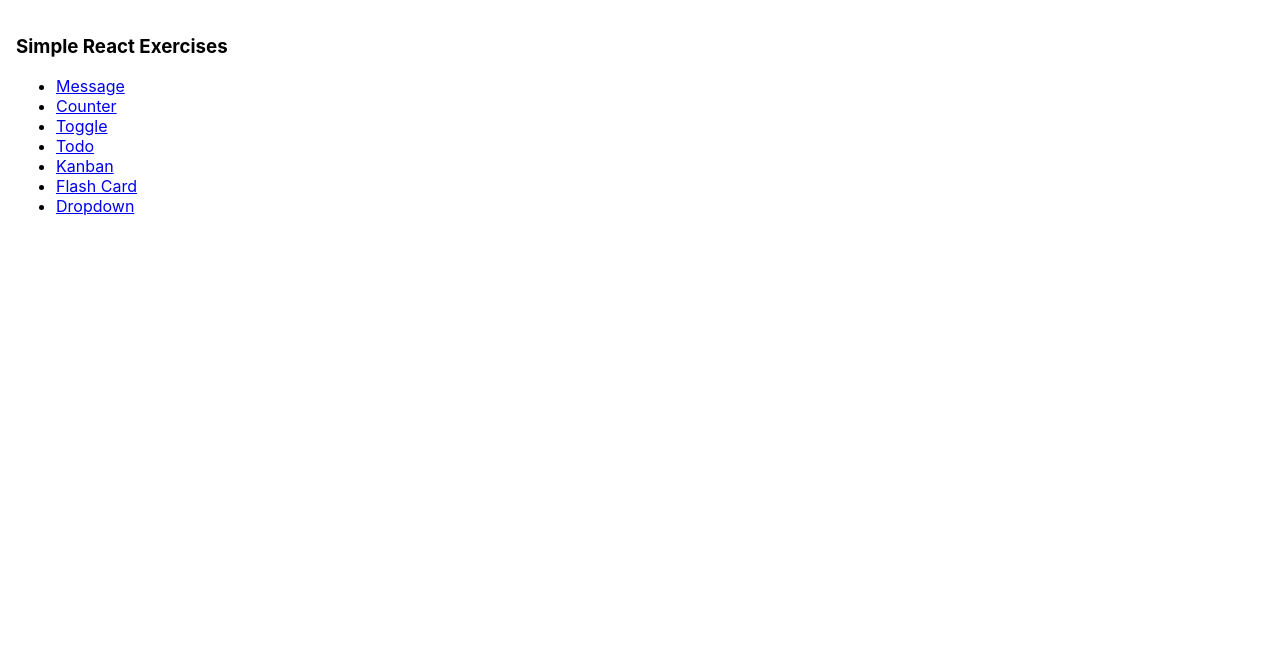
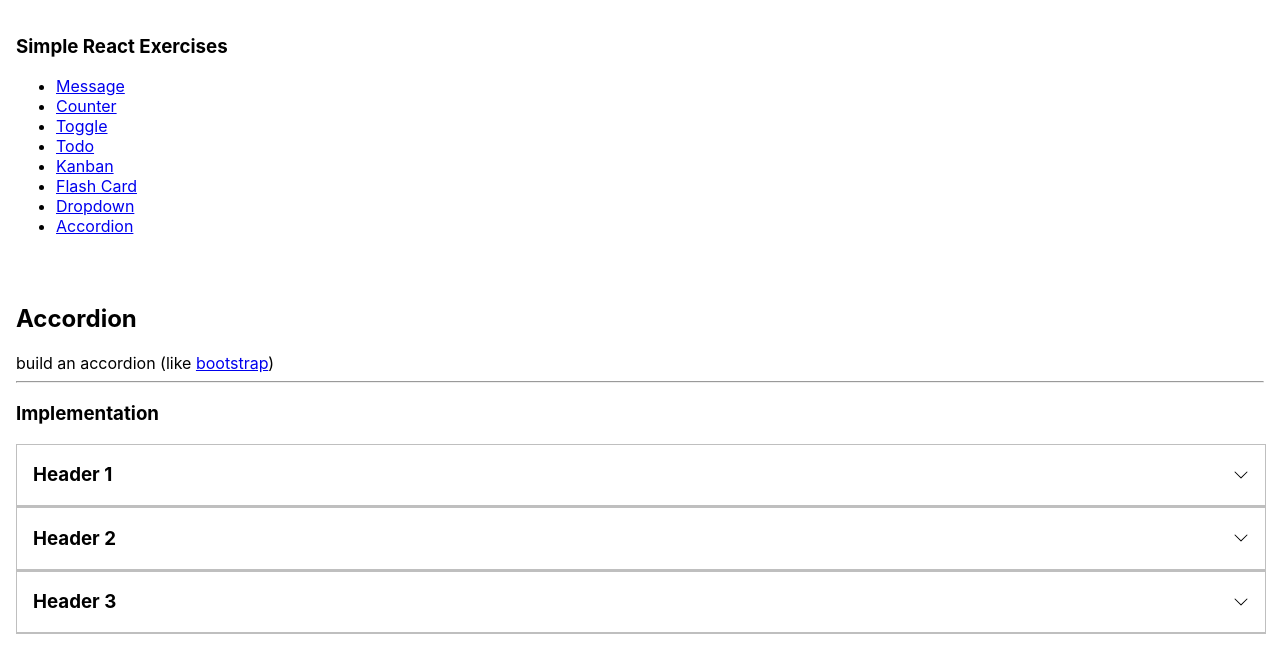
Before and after one commit to haleyalee/react-practice, a React (Create React App) app: page /accordion in a window 1280 px wide. Shown: the top 672 px of the page. Built offline with nearby package versions, Linux system fonts and the light colour scheme.

Commit message:
Accordion

```diff
--- /dev/null
+++ b/src/Accordion/Accordion.css
@@ -0,0 +1,17 @@
+.accordion-item {
+  border: 0.5px solid rgba(0,0,0,0.25);
+  width: 100%;
+}
+
+.accordion-header {
+  border-bottom: 0.5px solid rgba(0,0,0,0.25);
+  display: flex;
+  flex-direction: row;
+  justify-content: space-between;
+  align-items: center;
+  padding: 0 1rem;
+}
+
+.accordion-body {
+  padding: 1rem;
+}
--- /dev/null
+++ b/src/Accordion/Accordion.js
@@ -0,0 +1,67 @@
+import React, {useState} from 'react'
+import './Accordion.css';
+
+function Accordion() {
+
+  const data = [
+    { id: 0, header: "Header 1", body: "Lorem ipsum dolor sit amet, consectetur adipiscing elit, sed do eiusmod"},
+    { id: 1, header: "Header 2", body: "Lorem ipsum dolor sit amet, consectetur adipiscing elit, sed do eiusmod"},
+    { id: 2, header: "Header 3", body: "Lorem ipsum dolor sit amet, consectetur adipiscing elit, sed do eiusmod"}
+  ]
+
+  return (
+    <div>
+      {data.map((d) => <Item key={d.id} data={d} />)}
+    </div>
+  )
+}
+
+export default Accordion
+
+const Item = (props) => {
+  const {data} = props;
+
+  const [showBody, setShowBody] = useState(false);
+
+  const toggleBody = () => {
+    setShowBody(!showBody);
+  }
+
+  return (
+    <div className="accordion-item">
+      <div style={{cursor:'pointer'}} onClick={toggleBody}>
+        <Header data={data.header} expanded={showBody}/>
+      </div>
+      {showBody && <Body data={data.body} />}
+    </div>
+  )
+}
+
+const Header = (props) => {
+  const {data, expanded} = props;
+
+  return (
+    <div className="accordion-header">
+      <h3>{data}</h3>
+      { expanded
+        ? <svg xmlns="http://www.w3.org/2000/svg" width="16" height="16" fill="currentColor" className="bi bi-chevron-up" viewBox="0 0 16 16">
+            <path fillRule="evenodd" d="M7.646 4.646a.5.5 0 0 1 .708 0l6 6a.5.5 0 0 1-.708.708L8 5.707l-5.646 5.647a.5.5 0 0 1-.708-.708l6-6z"/>
+          </svg>
+        : <svg xmlns="http://www.w3.org/2000/svg" width="16" height="16" fill="currentColor" className="bi bi-chevron-down" viewBox="0 0 16 16">
+            <path fillRule="evenodd" d="M1.646 4.646a.5.5 0 0 1 .708 0L8 10.293l5.646-5.647a.5.5 0 0 1 .708.708l-6 6a.5.5 0 0 1-.708 0l-6-6a.5.5 0 0 1 0-.708z"/>
+          </svg>
+      }
+
+    </div>
+  )
+}
+
+const Body = (props) => {
+  const {data} = props;
+
+  return (
+    <div className="accordion-body">
+      {data}
+    </div>
+  )
+}
--- /dev/null
+++ b/src/Accordion/AccordionInstructions.js
@@ -0,0 +1,11 @@
+import React from 'react'
+
+function AccordionInstructions() {
+  return (
+    <div>
+      build an accordion (like <a href="https://react-bootstrap.github.io/components/accordion/">bootstrap</a>)
+    </div>
+  )
+}
+
+export default AccordionInstructions
--- a/src/App.js
+++ b/src/App.js
@@ -20,6 +20,8 @@ import FlashCardInstructions from "./FlashCard/FlashCardInstructions";
 import FlashCard from "./FlashCard/FlashCard";
 import DropdownInstructions from './Dropdown/DropdownInstructions';
 import Dropdown from "./Dropdown/Dropdown";
+import AccordionInstructions from './Accordion/AccordionInstructions';
+import Accordion from "./Accordion/Accordion";
 
 function App() {
   return (
@@ -35,6 +37,7 @@ function App() {
           <li><Link to="/kanban">Kanban</Link></li>
           <li><Link to="/flashcard">Flash Card</Link></li>
           <li><Link to="/dropdown">Dropdown</Link></li>
+          <li><Link to="/accordion">Accordion</Link></li>
         </ul>
       </div>
 
@@ -67,6 +70,10 @@ function App() {
           exact path="/dropdown"
           element={<Problem name={'Dropdown'} instructions={<DropdownInstructions/>} implementation={<Dropdown/>} />}
         />
+        <Route
+          exact path="/accordion"
+          element={<Problem name={'Accordion'} instructions={<AccordionInstructions/>} implementation={<Accordion/>} />}
+        />
       </Routes>
     </BrowserRouter>
 
```
